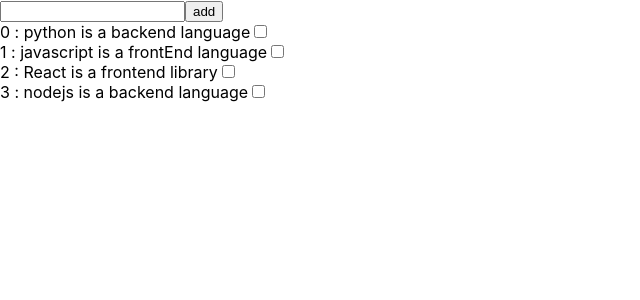
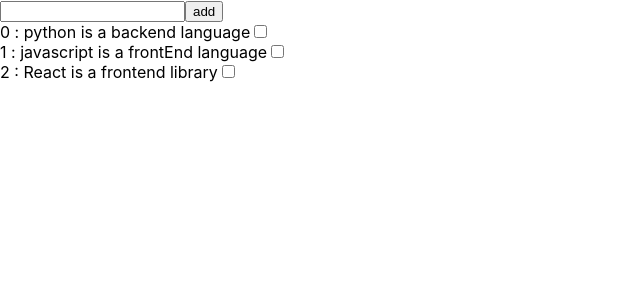
Before and after one commit to hassanamiri369/Todo-App, a React (Create React App) app: page / in a window 1280 px wide. Shown: the top 300 px of the page, without its empty margins (0-640 px from the left). Built offline with nearby package versions, Linux system fonts and the light colour scheme.

Commit message:
Update App.js file

```diff
--- a/src/App.js
+++ b/src/App.js
@@ -20,7 +20,7 @@
     {id : 1 , text : "python is a backend language" , complete : false},
     {id : 2 , text : "javascript is a frontEnd language" , complete : false},
     {id : 3 , text : "React is a frontend library" , complete : false},
-    {id : 4 , text : "nodejs is a backend language" , complete : false},
+
 
 ] ,
 }
```
